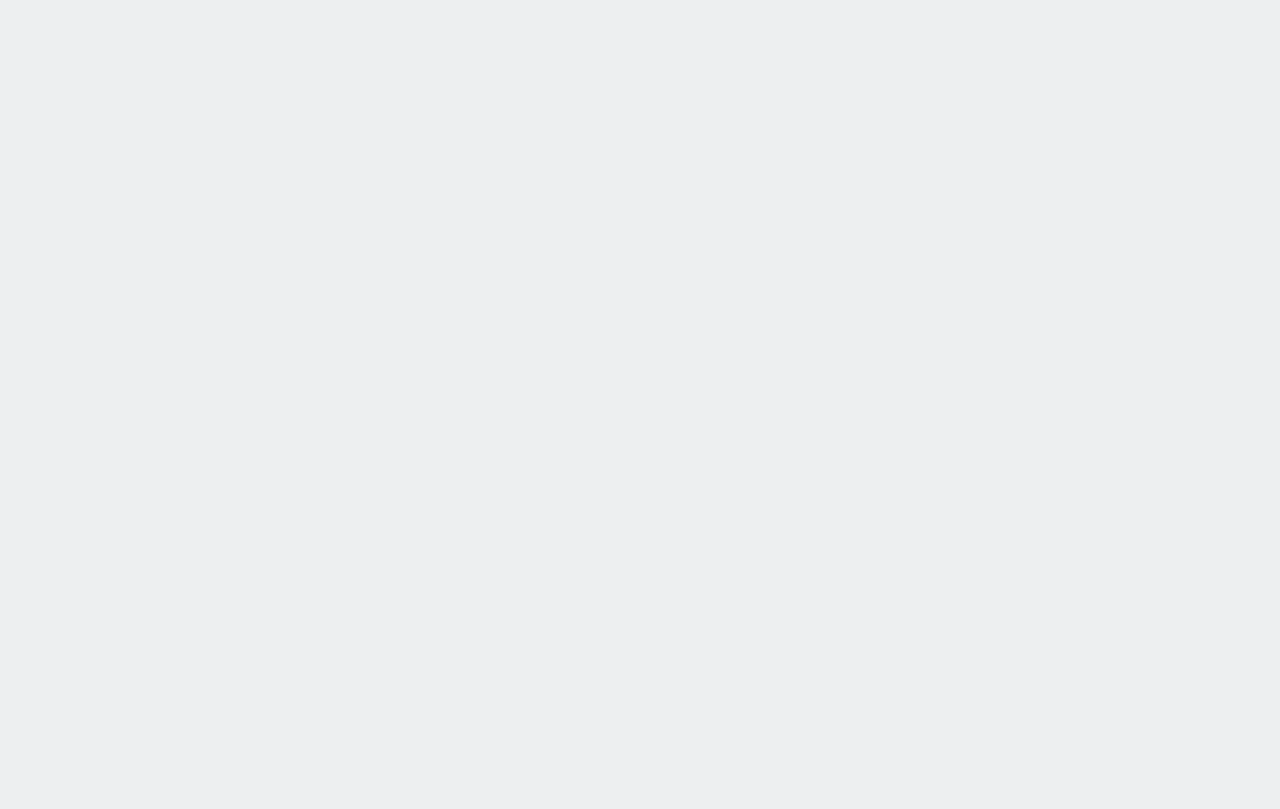
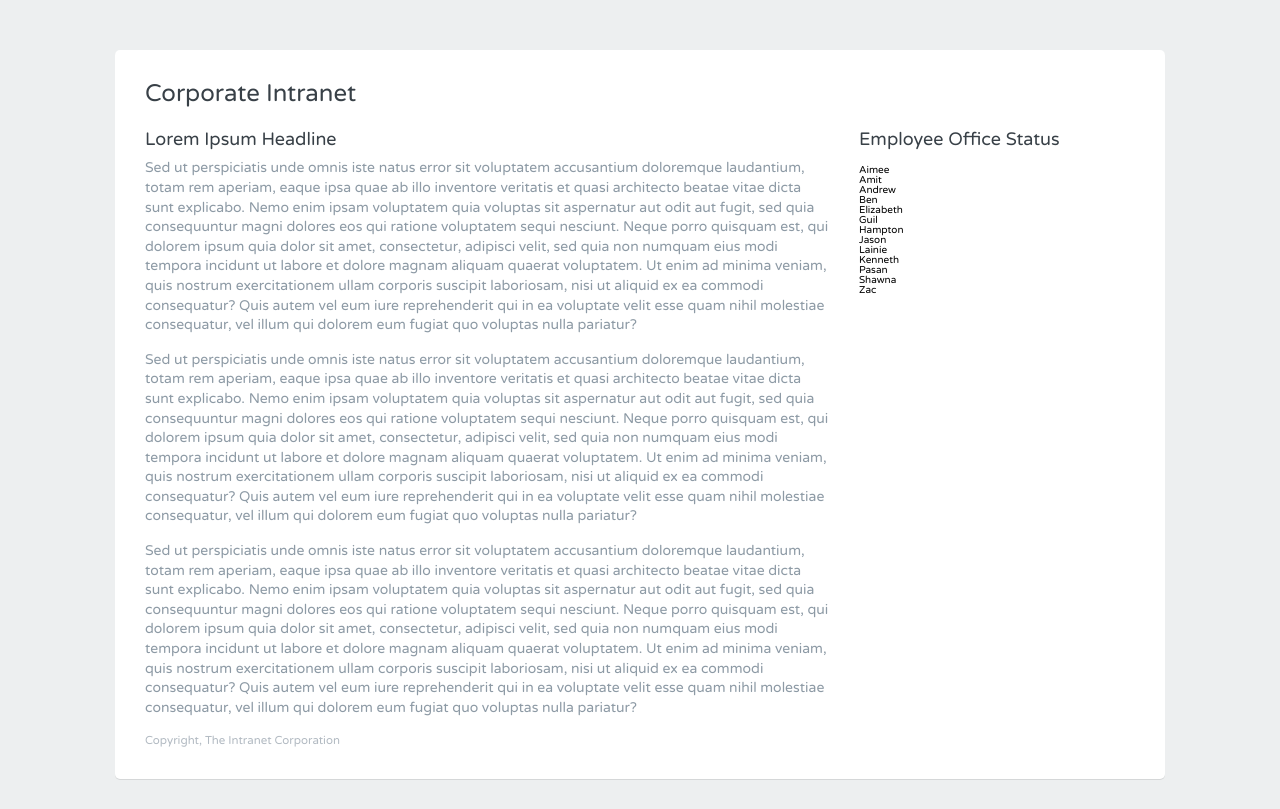
Before and after one commit to michelleandersson/javascript-practice, a plain HTML site: page lesson-nine/classwork-nine/index.html in a window 1280 px wide. Drawn offline with nearby package versions, Linux system fonts and the light colour scheme.

Commit message:
start classwork nine

```diff
--- a/lesson-nine/classwork-nine/index.html
+++ b/lesson-nine/classwork-nine/index.html
@@ -1,12 +1,88 @@
 <!DOCTYPE html>
-<html lang="en">
-<head>
-    <meta charset="UTF-8">
-    <meta name="viewport" content="width=device-width, initial-scale=1.0">
-    <link rel="stylesheet" href="main.css">
-    <title>Document</title>
-</head>
-<body>
-
-</body>
+<html>
+  <head>
+    <meta charset="utf-8" />
+    <title>AJAX Office Status Widget</title>
+    <link
+      href="http://fonts.googleapis.com/css?family=Varela+Round"
+      rel="stylesheet"
+      type="text/css"
+    />
+    <link rel="stylesheet" href="main.css" />
+  </head>
+  <body>
+    <div class="grid-container centered">
+      <div class="grid-100">
+        <div class="contained">
+          <div class="grid-100">
+            <div class="heading">
+              <h1>Corporate Intranet</h1>
+            </div>
+          </div>
+          <section class="grid-70 main">
+            <h2>Lorem Ipsum Headline</h2>
+            <p>
+              Sed ut perspiciatis unde omnis iste natus error sit voluptatem
+              accusantium doloremque laudantium, totam rem aperiam, eaque ipsa
+              quae ab illo inventore veritatis et quasi architecto beatae vitae
+              dicta sunt explicabo. Nemo enim ipsam voluptatem quia voluptas sit
+              aspernatur aut odit aut fugit, sed quia consequuntur magni dolores
+              eos qui ratione voluptatem sequi nesciunt. Neque porro quisquam
+              est, qui dolorem ipsum quia dolor sit amet, consectetur, adipisci
+              velit, sed quia non numquam eius modi tempora incidunt ut labore
+              et dolore magnam aliquam quaerat voluptatem. Ut enim ad minima
+              veniam, quis nostrum exercitationem ullam corporis suscipit
+              laboriosam, nisi ut aliquid ex ea commodi consequatur? Quis autem
+              vel eum iure reprehenderit qui in ea voluptate velit esse quam
+              nihil molestiae consequatur, vel illum qui dolorem eum fugiat quo
+              voluptas nulla pariatur?
+            </p>
+            <p>
+              Sed ut perspiciatis unde omnis iste natus error sit voluptatem
+              accusantium doloremque laudantium, totam rem aperiam, eaque ipsa
+              quae ab illo inventore veritatis et quasi architecto beatae vitae
+              dicta sunt explicabo. Nemo enim ipsam voluptatem quia voluptas sit
+              aspernatur aut odit aut fugit, sed quia consequuntur magni dolores
+              eos qui ratione voluptatem sequi nesciunt. Neque porro quisquam
+              est, qui dolorem ipsum quia dolor sit amet, consectetur, adipisci
+              velit, sed quia non numquam eius modi tempora incidunt ut labore
+              et dolore magnam aliquam quaerat voluptatem. Ut enim ad minima
+              veniam, quis nostrum exercitationem ullam corporis suscipit
+              laboriosam, nisi ut aliquid ex ea commodi consequatur? Quis autem
+              vel eum iure reprehenderit qui in ea voluptate velit esse quam
+              nihil molestiae consequatur, vel illum qui dolorem eum fugiat quo
+              voluptas nulla pariatur?
+            </p>
+            <p>
+              Sed ut perspiciatis unde omnis iste natus error sit voluptatem
+              accusantium doloremque laudantium, totam rem aperiam, eaque ipsa
+              quae ab illo inventore veritatis et quasi architecto beatae vitae
+              dicta sunt explicabo. Nemo enim ipsam voluptatem quia voluptas sit
+              aspernatur aut odit aut fugit, sed quia consequuntur magni dolores
+              eos qui ratione voluptatem sequi nesciunt. Neque porro quisquam
+              est, qui dolorem ipsum quia dolor sit amet, consectetur, adipisci
+              velit, sed quia non numquam eius modi tempora incidunt ut labore
+              et dolore magnam aliquam quaerat voluptatem. Ut enim ad minima
+              veniam, quis nostrum exercitationem ullam corporis suscipit
+              laboriosam, nisi ut aliquid ex ea commodi consequatur? Quis autem
+              vel eum iure reprehenderit qui in ea voluptate velit esse quam
+              nihil molestiae consequatur, vel illum qui dolorem eum fugiat quo
+              voluptas nulla pariatur?
+            </p>
+          </section>
+          <aside class="grid-30 list">
+            <h2>Employee Office Status</h2>
+            <div id="employeeList">
+              <!-- Employees will go here -->
+            </div>
+          </aside>
+          <footer class="grid-100">
+            <p>Copyright, The Intranet Corporation</p>
+          </footer>
+        </div>
+      </div>
+    </div>
+    <script src="https://cdnjs.cloudflare.com/ajax/libs/jquery/3.5.1/jquery.min.js"></script>
+    <script src="script.js"></script>
+  </body>
 </html>
--- a/lesson-nine/classwork-nine/script.js
+++ b/lesson-nine/classwork-nine/script.js
@@ -0,0 +1,21 @@
+
+$.ajax('employees.json').done(function (response) {
+
+
+    for (let employee of response) {
+        if ('employee.inOffice' == true){
+            $("#employeeList").addClass("in");
+        } else {
+            $("#employeeList").addClass("out");
+        };
+    let container = $('<div></div>');
+
+    container.append(`
+    <ul>${employee.name}</ul>
+    `);
+
+    $('#employeeList').append(container);
+    }
+
+
+});
```
Also changed, not shown: lesson-nine/classwork-nine/styles.css (deleted).
